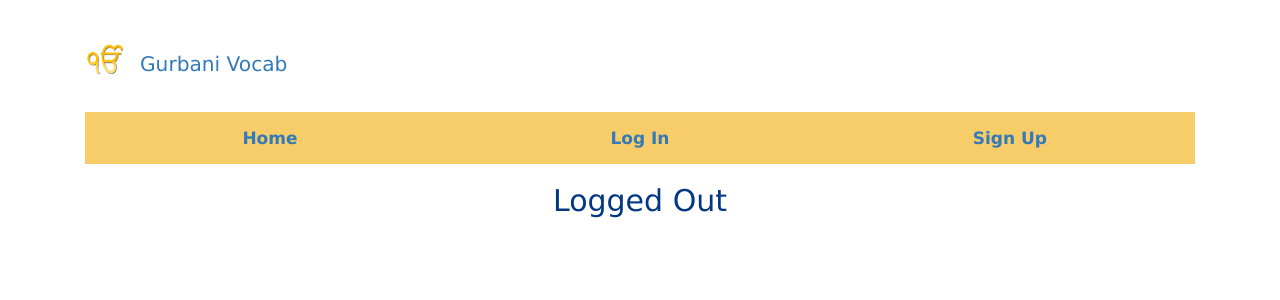
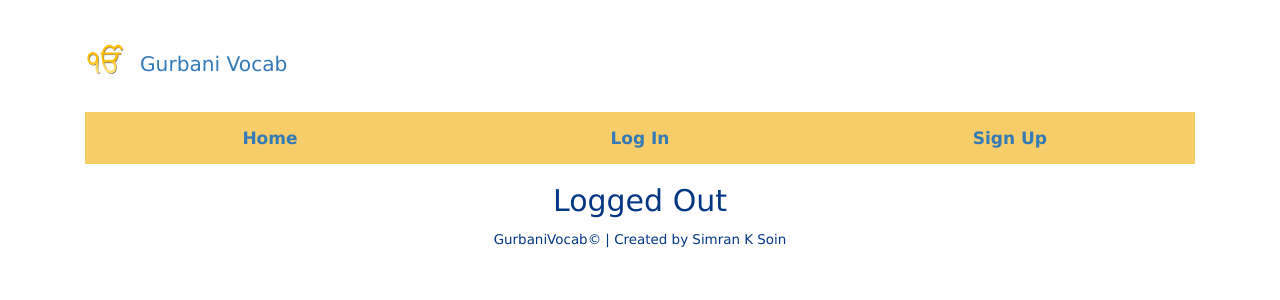
Before and after one commit to simrankaursoin/GurmukhiWordTest, a Flask app: page /logged_out in a window 1280 px wide. Shown: the top 300 px of the page. Run offline with Flask 2, Linux system fonts and the light colour scheme; some libraries are stand-ins or nearby versions.

Commit message:
Add footer

```diff
--- a/templates/_base.html
+++ b/templates/_base.html
@@ -71,6 +71,7 @@ body,a,div {font-family:Geneva;}
   </div>
 
   <div id="footer">
+  <center><font style="font-size:80%">GurbaniVocab© | Created by Simran K Soin</font></center>
         {% block footer %}
         <br><br>
 </div>
```
